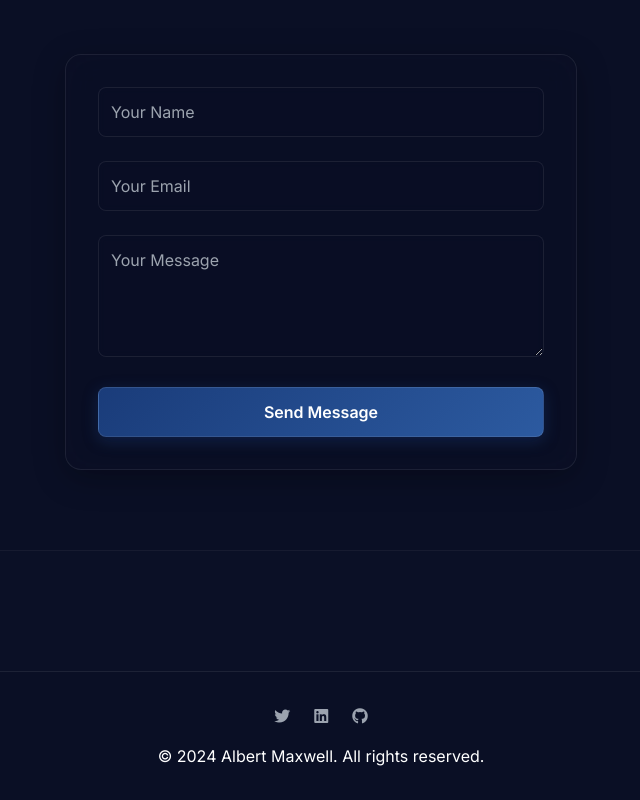
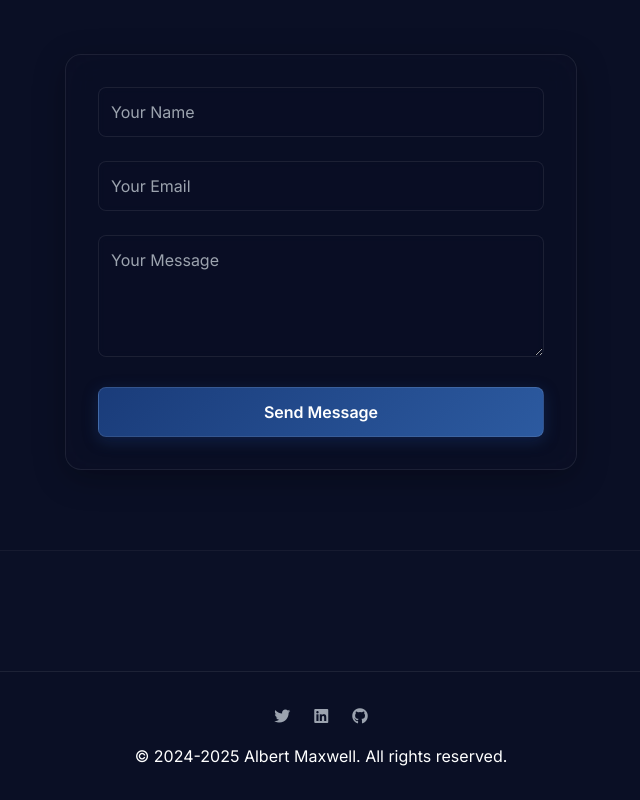
Before and after one commit to Albert-Maxwell/albert-maxwell.github.io, a plain HTML site: page index.html in a window 1280 px wide. Shown: the part 3276-4076 px from the top of the page, without its empty margins (319-959 px from the left). Drawn offline with nearby package versions, Linux system fonts and the light colour scheme; no server answers.

Commit message:
feat: dynamically update the copyright year in the footer.

```diff
--- a/index.html
+++ b/index.html
@@ -176,7 +176,7 @@
                 <a href="#" class="text-gray-400 hover:text-white transition"><i class="fab fa-linkedin"></i></a>
                 <a href="#" class="text-gray-400 hover:text-white transition"><i class="fab fa-github"></i></a>
             </div>
-            <p>&copy; 2024 Albert Maxwell. All rights reserved.</p>
+            <p id="copyright">&copy; 2024 Albert Maxwell. All rights reserved.</p>
         </div>
     </footer>
 
--- a/js/script.js
+++ b/js/script.js
@@ -3,7 +3,18 @@ document.addEventListener('DOMContentLoaded', () => {
     setupCryptoPriceTicker();
     setupContactForm();
     setupScrollAnimations();
+    setupCopyrightYear();
 });
+
+function setupCopyrightYear() {
+    const copyright = document.getElementById('copyright');
+    if (copyright) {
+        const currentYear = new Date().getFullYear();
+        const startYear = 2024;
+        const yearText = currentYear > startYear ? `${startYear}-${currentYear}` : startYear;
+        copyright.innerHTML = `&copy; ${yearText} Albert Maxwell. All rights reserved.`;
+    }
+}
 
 function setupScrollAnimations() {
     // Options for the observer
```
